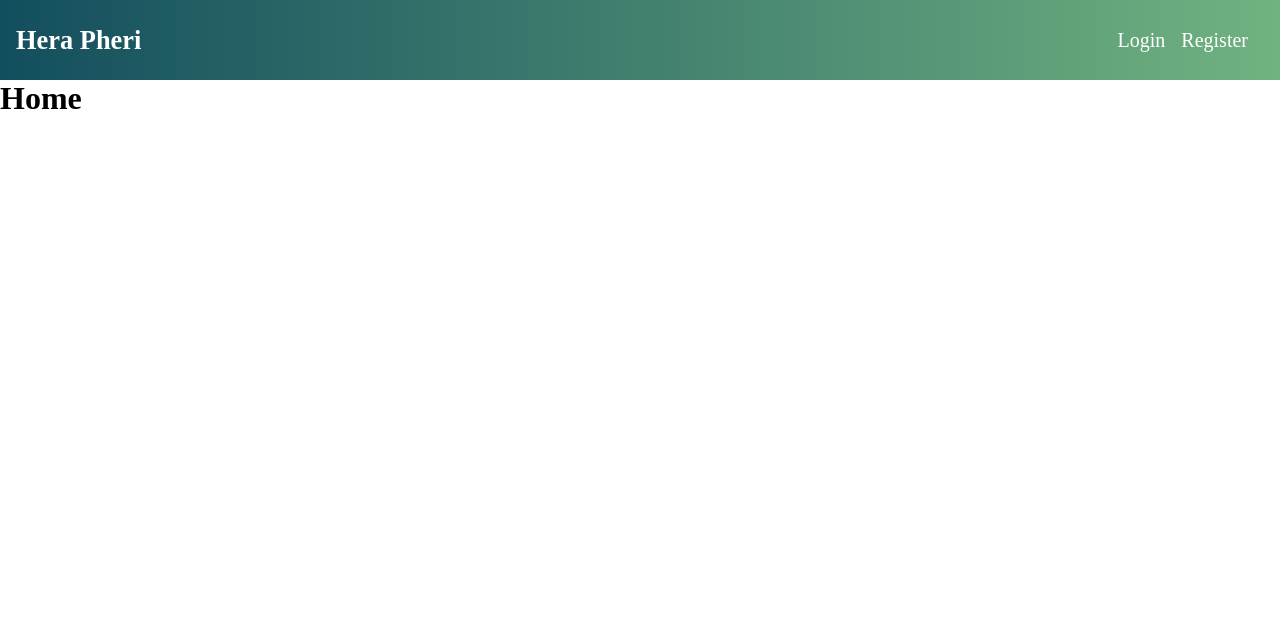
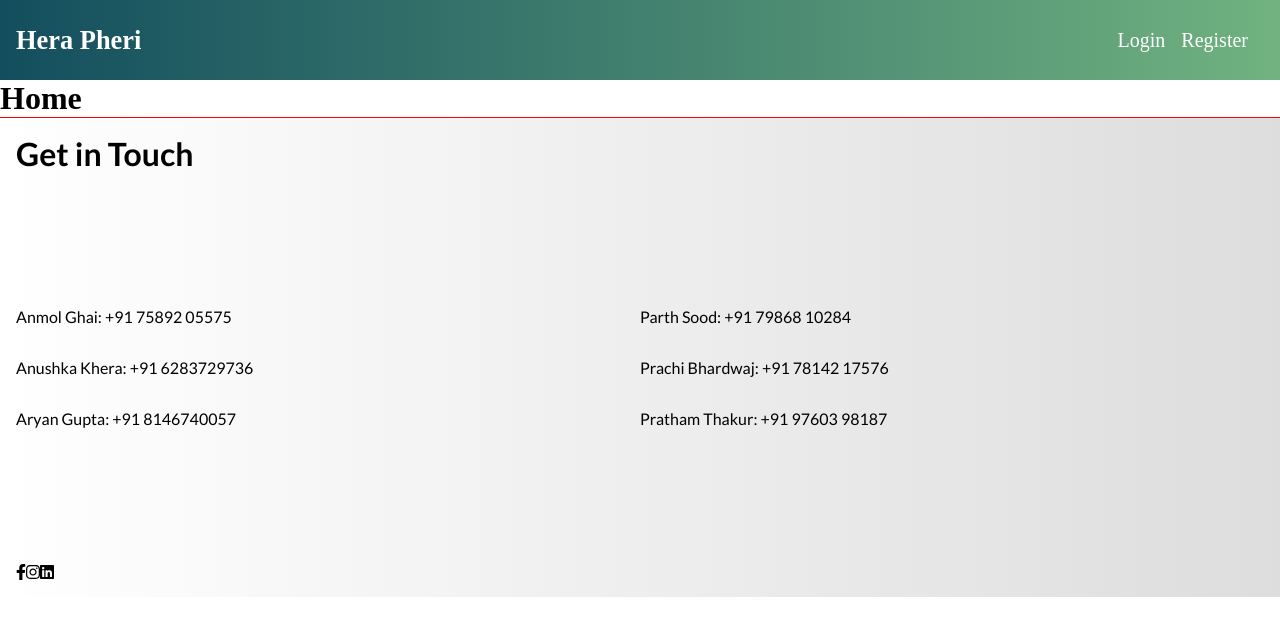
Before and after one commit to 1611Aryan/Hera-Pheri, a React (Create React App) app in the folder client/: page / in a window 1280 px wide. Shown: the top 636 px of the page. Built offline with nearby package versions, Linux system fonts and the light colour scheme; a web font is replaced by a local one.

Commit message:
Footer with basic styling added

```diff
--- a/client/package.json
+++ b/client/package.json
@@ -4,6 +4,7 @@
   "private": true,
   "dependencies": {
     "@fortawesome/fontawesome-svg-core": "^1.2.35",
+    "@fortawesome/free-brands-svg-icons": "^5.15.3",
     "@fortawesome/free-regular-svg-icons": "^5.15.3",
     "@fortawesome/free-solid-svg-icons": "^5.15.3",
     "@fortawesome/react-fontawesome": "^0.1.14",
--- a/client/src/App.tsx
+++ b/client/src/App.tsx
@@ -6,6 +6,7 @@ import Home from "./Components/Home";
 import Login from "./Components/Login";
 import Nav from "./Components/Nav";
 import Register from "./Components/Register";
+import Footer from "./Components/Footer";
 
 const App = () => {
   return (
@@ -28,6 +29,7 @@ const App = () => {
           <Error />
         </Route>
       </Switch>
+      <Footer />
     </div>
   );
 };
--- /dev/null
+++ b/client/src/Components/Footer/index.tsx
@@ -0,0 +1,91 @@
+import styled from "styled-components";
+import { FontAwesomeIcon } from "@fortawesome/react-fontawesome";
+import {
+  faFacebookF,
+  faInstagram,
+  faLinkedin,
+} from "@fortawesome/free-brands-svg-icons";
+
+const Footer: React.FC = () => {
+  return (
+    <StylledFooter>
+      <div className="login">
+        <h1>Get in Touch</h1>
+        <ul className="numbers">
+          <li>Anmol Ghai: +91 75892 05575</li>
+          <li>Parth Sood: +91 79868 10284</li>
+          <li>Anushka Khera: +91 6283729736</li>
+          <li>Prachi Bhardwaj: +91 78142 17576</li>
+          <li>Aryan Gupta: +91 8146740057</li>
+          <li>Pratham Thakur: +91 97603 98187</li>
+        </ul>
+        <div>
+          <ul className="socials">
+            <li>
+              <a
+                href="https://www.facebook.com/TUIIChE"
+                target="_blank"
+                rel="noopener noreferrer"
+              >
+                <FontAwesomeIcon icon={faFacebookF} />
+              </a>
+            </li>
+            <li>
+              <a
+                href="https://www.instagram.com/iiche.tiet/"
+                target="_blank"
+                rel="noopener noreferrer"
+              >
+                <FontAwesomeIcon icon={faInstagram} />
+              </a>
+            </li>
+            <li>
+              <a
+                href="https://www.linkedin.com/company/indian-institute-of-chemical-engineers-iiche-tiet/"
+                target="_blank"
+                rel="noopener noreferrer"
+              >
+                <FontAwesomeIcon icon={faLinkedin} />
+              </a>
+            </li>
+          </ul>
+        </div>
+      </div>
+    </StylledFooter>
+  );
+};
+
+const StylledFooter = styled.footer`
+  width: 100%;
+  height: 60vh;
+  font-family: var(--content);
+  border-top: 1px solid red;
+  .login {
+    width: 100%;
+    height: 100%;
+    position: relative;
+    background: linear-gradient(to right, #fff, #ddd);
+    display: flex;
+    flex-direction: column;
+    justify-content: space-between;
+    padding: 1rem;
+    .numbers {
+      width: 100%;
+      display: flex;
+      flex-wrap: wrap;
+      list-style-type: none;
+      li {
+        width: 50%;
+        padding: 1rem 0;
+        height: auto;
+      }
+    }
+    .socials {
+      width: 100%;
+      display: flex;
+      list-style-type: none;
+    }
+  }
+`;
+
+export default Footer;
```
Also changed, not shown: 1 other file (tests, documents, lock files or other folders).
